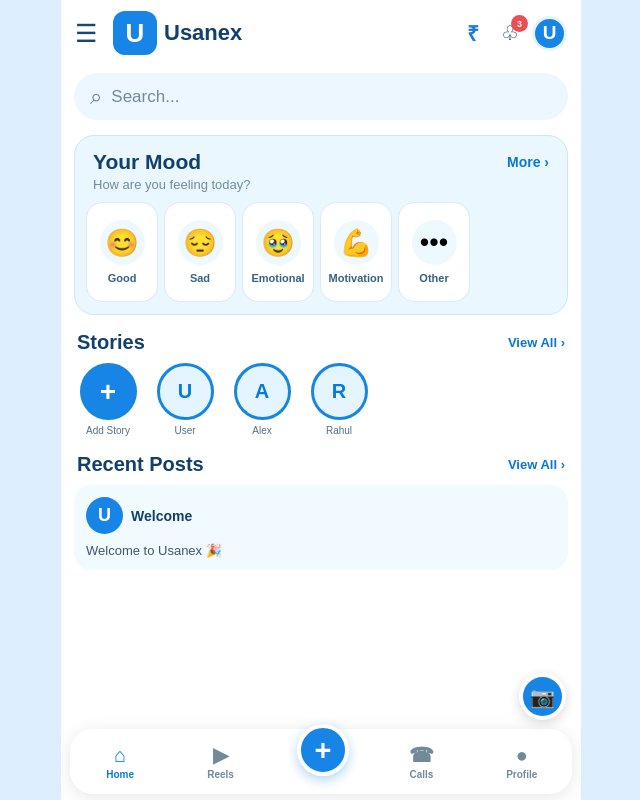
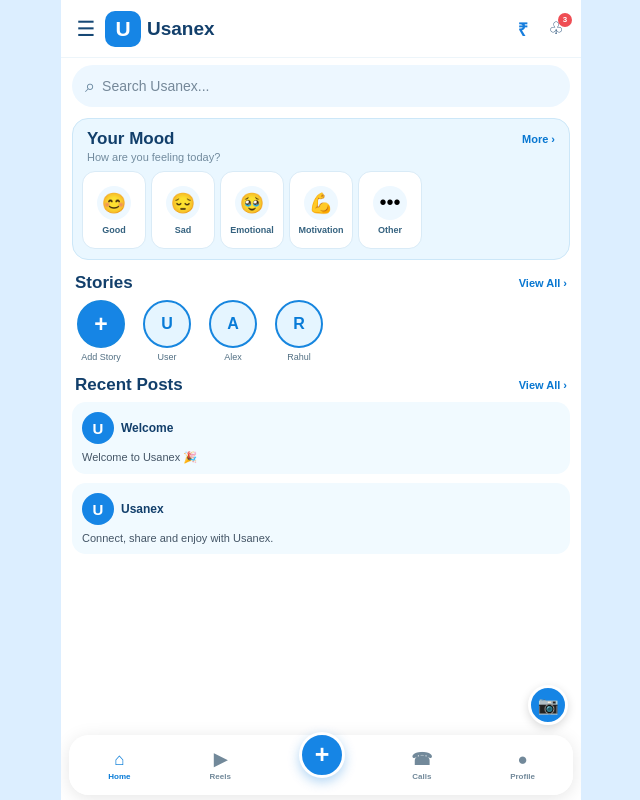
Before and after one commit to uttamv025-AI/Usanex-AI, a plain HTML site: page home.html in a window 1280 px wide. Shown: the whole page, without its empty margins (319-959 px from the left). Drawn offline with Linux system fonts and the light colour scheme.

Commit message:
Update home.html

```diff
--- a/home.html
+++ b/home.html
@@ -1,6 +1,7 @@
 <!DOCTYPE html>
 <html lang="en">
 <head>
+
 <meta charset="UTF-8">
 
 <meta name="viewport"
@@ -14,7 +15,7 @@
 <style>
 
 /* =========================
-   BASIC
+   RESET
 ========================= */
 
 *{
@@ -29,7 +30,7 @@ body{
     width:100%;
     height:100%;
     overflow:hidden;
-    font-family:Arial, sans-serif;
+    font-family:Arial,sans-serif;
     background:#dceeff;
 }
 
@@ -47,7 +48,7 @@ body{
     width:100%;
     max-width:520px;
     height:100vh;
-    background:#ffffff;
+    background:#fff;
     position:relative;
     overflow:hidden;
 }
@@ -58,51 +59,72 @@ body{
 ========================= */
 
 .header{
-    height:66px;
+    height:58px;
+
     display:flex;
     align-items:center;
-    padding:8px 14px;
-    gap:7px;
-    background:#ffffff;
+
+    padding:7px 11px;
+
+    gap:5px;
+
+    background:#fff;
+
+    border-bottom:1px solid #edf5fa;
 }
 
 
 /* MENU */
 
 .menu{
-    width:31px;
-    font-size:25px;
+    width:28px;
+
+    font-size:21px;
+
     color:#164875;
+
     cursor:pointer;
+
     line-height:1;
+
+    text-align:center;
 }
 
 
 /* LOGO */
 
 .logo{
+    flex:1;
+
     display:flex;
     align-items:center;
-    gap:7px;
-    flex:1;
+
+    gap:6px;
 }
 
 .logo-box{
-    width:44px;
-    height:44px;
-    border-radius:12px;
+    width:36px;
+    height:36px;
+
+    border-radius:10px;
+
     background:#1685e5;
-    color:#ffffff;
+
+    color:#fff;
+
     display:flex;
+    align-items:center;
     justify-content:center;
-    align-items:center;
-    font-size:26px;
+
+    font-size:21px;
     font-weight:bold;
 }
 
 .logo-text{
-    font-size:22px;
+    font-size:19px;
+
     font-weight:700;
+
     color:#123f6b;
 }
 
@@ -110,13 +132,17 @@ body{
 /* HEADER BUTTON */
 
 .header-btn{
-    width:30px;
-    height:30px;
+    width:28px;
+    height:28px;
+
     border-radius:50%;
+
     display:flex;
     align-items:center;
     justify-content:center;
+
     cursor:pointer;
+
     position:relative;
 }
 
@@ -125,7 +151,9 @@ body{
 
 .money{
     color:#167ddd;
-    font-size:21px;
+
+    font-size:18px;
+
     font-weight:bold;
 }
 
@@ -134,55 +162,35 @@ body{
 
 .notification{
     color:#123f6b;
-    font-size:20px;
+
+    font-size:17px;
 }
 
 
-/* NOTIFICATION BADGE */
+/* BADGE */
 
 .badge{
     position:absolute;
-    top:-3px;
-    right:-3px;
 
-    background:#ef4d54;
-    color:white;
+    top:-2px;
+    right:-2px;
 
-    width:17px;
-    height:17px;
+    width:14px;
+    height:14px;
 
     border-radius:50%;
 
-    font-size:9px;
+    background:#ef4d54;
+
+    color:#fff;
+
+    font-size:8px;
+
     display:flex;
+    align-items:center;
     justify-content:center;
-    align-items:center;
 
     font-weight:bold;
-}
-
-
-/* PROFILE */
-
-.profile-mini{
-    width:35px;
-    height:35px;
-
-    border-radius:50%;
-
-    background:#1685e5;
-    color:white;
-
-    display:flex;
-    justify-content:center;
-    align-items:center;
-
-    font-size:19px;
-    font-weight:bold;
-
-    border:3px solid #e5f4ff;
-
-    cursor:pointer;
 }
 
 
@@ -191,12 +199,12 @@ body{
 ========================= */
 
 .content{
-    height:calc(100vh - 135px);
+    height:calc(100vh - 123px);
 
     overflow-y:auto;
     overflow-x:hidden;
 
-    padding:7px 13px 100px;
+    padding:7px 11px 90px;
 
     scrollbar-width:none;
 }
@@ -211,36 +219,38 @@ body{
 ========================= */
 
 .search{
-    height:47px;
+    height:42px;
 
-    border-radius:25px;
+    border-radius:22px;
 
     background:#edf7ff;
 
     display:flex;
     align-items:center;
 
-    padding:0 16px;
+    padding:0 13px;
 
-    margin-bottom:15px;
+    margin-bottom:11px;
 }
 
 .search-icon{
-    font-size:22px;
+    font-size:18px;
+
     color:#64849d;
 
-    margin-right:9px;
+    margin-right:7px;
 }
 
 .search input{
+    width:100%;
+
     border:0;
     outline:0;
 
     background:transparent;
 
-    width:100%;
+    font-size:14px;
 
-    font-size:17px;
     color:#345;
 }
 
@@ -258,11 +268,11 @@ body{
 
     border:1px solid #cce7f8;
 
-    border-radius:20px;
+    border-radius:16px;
 
-    padding:14px 11px 12px;
+    padding:10px 9px;
 
-    margin-bottom:16px;
+    margin-bottom:13px;
 }
 
 
@@ -272,13 +282,14 @@ body{
     display:flex;
 
     align-items:center;
+
     justify-content:space-between;
 
-    margin:0 7px 3px;
+    margin:0 5px 2px;
 }
 
 .mood-title{
-    font-size:21px;
+    font-size:17px;
 
     font-weight:bold;
 
@@ -288,7 +299,7 @@ body{
 .more{
     color:#0877d1;
 
-    font-size:14px;
+    font-size:11px;
 
     font-weight:bold;
 
@@ -296,14 +307,14 @@ body{
 }
 
 
-/* MOOD SUBTITLE */
+/* SUBTITLE */
 
 .mood-sub{
-    margin:0 7px 10px;
+    margin:0 5px 8px;
 
     color:#728b9e;
 
-    font-size:13px;
+    font-size:11px;
 }
 
 
@@ -312,7 +323,7 @@ body{
 .mood-list{
     display:flex;
 
-    gap:6px;
+    gap:5px;
 
     overflow-x:auto;
 
@@ -327,21 +338,20 @@ body{
 /* MOOD ITEM */
 
 .mood-item{
-    min-width:72px;
-    height:100px;
+    min-width:64px;
+    height:78px;
 
-    background:#ffffff;
+    background:#fff;
 
     border:1px solid #d9ebf7;
 
-    border-radius:16px;
+    border-radius:13px;
 
     display:flex;
 
     flex-direction:column;
 
     align-items:center;
-
     justify-content:center;
 
     cursor:pointer;
@@ -351,8 +361,8 @@ body{
 /* MOOD EMOJI */
 
 .mood-emoji{
-    width:45px;
-    height:45px;
+    width:34px;
+    height:34px;
 
     border-radius:50%;
 
@@ -363,13 +373,13 @@ body{
     align-items:center;
     justify-content:center;
 
-    font-size:27px;
+    font-size:20px;
 
-    margin-bottom:7px;
+    margin-bottom:5px;
 }
 
 .mood-name{
-    font-size:11px;
+    font-size:9px;
 
     font-weight:bold;
 
@@ -378,20 +388,21 @@ body{
 
 
 /* =========================
-   STORIES
+   SECTION
 ========================= */
 
 .section-head{
     display:flex;
 
-    justify-content:space-between;
     align-items:center;
 
-    margin:7px 3px 9px;
+    justify-content:space-between;
+
+    margin:5px 3px 7px;
 }
 
 .section-title{
-    font-size:20px;
+    font-size:17px;
 
     color:#123f6b;
 
@@ -401,37 +412,36 @@ body{
 .view-all{
     color:#0877d1;
 
+    font-size:11px;
+
     font-weight:bold;
-
-    font-size:13px;
 
     cursor:pointer;
 }
 
 
-/* STORIES */
+/* =========================
+   STORIES
+========================= */
 
 .stories{
     display:flex;
 
-    gap:9px;
+    gap:8px;
 
     overflow-x:auto;
 
     scrollbar-width:none;
 
-    margin-bottom:17px;
+    margin-bottom:13px;
 }
 
 .stories::-webkit-scrollbar{
     display:none;
 }
 
-
-/* STORY */
-
 .story{
-    min-width:68px;
+    min-width:58px;
 
     text-align:center;
 
@@ -439,46 +449,43 @@ body{
 }
 
 .story-circle{
-    width:57px;
-    height:57px;
+    width:48px;
+    height:48px;
 
     border-radius:50%;
 
     background:#e5f5ff;
 
-    border:3px solid #1786df;
+    border:2px solid #1786df;
 
     display:flex;
 
+    align-items:center;
     justify-content:center;
-    align-items:center;
 
     color:#087bd7;
 
-    font-size:20px;
+    font-size:16px;
 
     font-weight:bold;
 
     margin:auto;
 }
 
-
-/* ADD STORY */
-
 .add-story{
     background:#1685e5;
 
-    color:white;
+    color:#fff;
 
-    font-size:28px;
+    font-size:23px;
 }
 
 .story-name{
-    font-size:10px;
+    font-size:9px;
 
     color:#526f83;
 
-    margin-top:5px;
+    margin-top:4px;
 }
 
 
@@ -489,11 +496,11 @@ body{
 .post{
     background:#f1faff;
 
-    border-radius:17px;
+    border-radius:14px;
 
-    padding:12px;
+    padding:10px;
 
-    margin-bottom:12px;
+    margin-bottom:9px;
 }
 
 .post-head{
@@ -501,18 +508,18 @@ body{
 
     align-items:center;
 
-    gap:8px;
+    gap:7px;
 }
 
 .post-avatar{
-    width:37px;
-    height:37px;
+    width:32px;
+    height:32px;
 
     border-radius:50%;
 
     background:#1685e5;
 
-    color:white;
+    color:#fff;
 
     display:flex;
 
@@ -521,7 +528,7 @@ body{
 
     font-weight:bold;
 
-    font-size:18px;
+    font-size:15px;
 }
 
 .post-name{
@@ -529,15 +536,50 @@ body{
 
     color:#123f6b;
 
-    font-size:14px;
+    font-size:12px;
 }
 
 .post-text{
-    margin-top:9px;
+    margin-top:7px;
 
     color:#456;
 
-    font-size:13px;
+    font-size:11px;
+}
+
+
+/* =========================
+   CAMERA
+========================= */
+
+.camera{
+    position:absolute;
+
+    right:13px;
+    bottom:75px;
+
+    width:40px;
+    height:40px;
+
+    border-radius:50%;
+
+    background:#1685e5;
+
+    border:3px solid #fff;
+
+    box-shadow:
+        0 3px 10px rgba(0,0,0,.15);
+
+    display:flex;
+
+    align-items:center;
+    justify-content:center;
+
+    font-size:17px;
+
+    z-index:11;
+
+    cursor:pointer;
 }
 
 
@@ -548,16 +590,16 @@ body{
 .bottom-nav{
     position:absolute;
 
-    left:9px;
-    right:9px;
+    left:8px;
+    right:8px;
 
-    bottom:6px;
+    bottom:5px;
 
-    height:65px;
+    height:60px;
 
-    border-radius:23px;
+    border-radius:20px;
 
-    background:rgba(255,255,255,0.97);
+    background:rgba(255,255,255,.98);
 
     box-shadow:
         0 3px 18px rgba(0,0,0,.10);
@@ -565,7 +607,6 @@ body{
     display:flex;
 
     align-items:center;
-
     justify-content:space-around;
 
     z-index:10;
@@ -575,7 +616,7 @@ body{
 /* NAV ITEM */
 
 .nav-item{
-    width:48px;
+    width:44px;
 
     text-align:center;
 
@@ -583,7 +624,7 @@ body{
 
     cursor:pointer;
 
-    font-size:10px;
+    font-size:8px;
 
     font-weight:bold;
 }
@@ -591,7 +632,7 @@ body{
 .nav-icon{
     display:block;
 
-    font-size:20px;
+    font-size:17px;
 
     margin-bottom:2px;
 }
@@ -602,20 +643,20 @@ body{
 
 
 /* =========================
-   PLUS BUTTON
+   PLUS
 ========================= */
 
 .plus{
-    width:52px;
-    height:52px;
+    width:46px;
+    height:46px;
 
     border-radius:50%;
 
     background:#1685e5;
 
-    color:white;
+    color:#fff;
 
-    font-size:29px;
+    font-size:25px;
 
     display:flex;
 
@@ -625,44 +666,9 @@ body{
     box-shadow:
         0 4px 12px rgba(0,120,220,.3);
 
-    margin-top:-23px;
+    margin-top:-21px;
 
-    border:4px solid white;
-}
-
-
-/* =========================
-   CAMERA
-========================= */
-
-.camera{
-    position:absolute;
-
-    right:15px;
-    bottom:80px;
-
-    width:47px;
-    height:47px;
-
-    border-radius:50%;
-
-    background:#1685e5;
-
-    border:4px solid white;
-
-    box-shadow:
-        0 3px 12px rgba(0,0,0,.15);
-
-    display:flex;
-
-    align-items:center;
-    justify-content:center;
-
-    font-size:20px;
-
-    z-index:11;
-
-    cursor:pointer;
+    border:3px solid #fff;
 }
 
 
@@ -673,27 +679,27 @@ body{
 @media(max-width:360px){
 
     .header{
-        padding:7px 10px;
-        gap:5px;
+        padding:6px 8px;
     }
 
     .logo-box{
-        width:40px;
-        height:40px;
-        font-size:24px;
+        width:34px;
+        height:34px;
+
+        font-size:20px;
     }
 
     .logo-text{
-        font-size:20px;
+        font-size:18px;
     }
 
     .content{
-        padding-left:10px;
-        padding-right:10px;
+        padding-left:9px;
+        padding-right:9px;
     }
 
     .mood-item{
-        min-width:69px;
+        min-width:61px;
     }
 
 }
@@ -703,12 +709,13 @@ body{
    NO OUTER SCROLL
 ========================= */
 
-body,
-html{
+html,
+body{
     overscroll-behavior:none;
 }
 
 </style>
+
 </head>
 
 
@@ -717,9 +724,9 @@ html{
 <div class="app">
 
 
-<!-- ==================================
+<!-- =========================
      HEADER
-================================== -->
+========================= -->
 
 <div class="header">
 
@@ -728,9 +735,7 @@ html{
 
     <div class="menu"
          onclick="openMenu()">
-
         ☰
-
     </div>
 
 
@@ -773,24 +778,13 @@ html{
     </div>
 
 
-    <!-- PROFILE -->
-
-    <div class="profile-mini"
-         onclick="openProfile()"
-         id="miniAvatar">
-
-        U
-
-    </div>
-
-
 </div>
 
 
 
-<!-- ==================================
+<!-- =========================
      CONTENT
-================================== -->
+========================= -->
 
 <div class="content">
 
@@ -805,7 +799,7 @@ html{
 
         <input
             type="text"
-            placeholder="Search..."
+            placeholder="Search Usanex..."
             oninput="searchUsers(this.value)"
         >
 
@@ -813,12 +807,11 @@ html{
 
 
 
-    <!-- ==================================
-         YOUR MOOD
-    ================================== -->
+    <!-- =========================
+         MOOD
+    ========================= -->
 
     <div class="mood">
-
 
         <div class="mood-head">
 
@@ -837,16 +830,12 @@ html{
 
 
         <div class="mood-sub">
-
             How are you feeling today?
-
         </div>
 
 
         <div class="mood-list">
 
-
-            <!-- GOOD -->
 
             <div class="mood-item"
                  onclick="selectMood('Good')">
@@ -862,8 +851,6 @@ html{
             </div>
 
 
-            <!-- SAD -->
-
             <div class="mood-item"
                  onclick="selectMood('Sad')">
 
@@ -877,8 +864,6 @@ html{
 
             </div>
 
-
-            <!-- EMOTIONAL -->
 
             <div class="mood-item"
                  onclick="selectMood('Emotional')">
@@ -894,8 +879,6 @@ html{
             </div>
 
 
-            <!-- MOTIVATION -->
-
             <div class="mood-item"
                  onclick="selectMood('Motivation')">
 
@@ -909,8 +892,6 @@ html{
 
             </div>
 
-
-            <!-- OTHER -->
 
             <div class="mood-item"
                  onclick="selectMood('Other')">
@@ -932,9 +913,9 @@ html{
 
 
 
-    <!-- ==================================
+    <!-- =========================
          STORIES
-    ================================== -->
+    ========================= -->
 
     <div class="section-head">
 
@@ -955,8 +936,6 @@ html{
     <div class="stories">
 
 
-        <!-- ADD STORY -->
-
         <div class="story"
              onclick="addStory()">
 
@@ -971,8 +950,6 @@ html{
         </div>
 
 
-        <!-- STORY 1 -->
-
         <div class="story">
 
             <div class="story-circle">
@@ -986,8 +963,6 @@ html{
         </div>
 
 
-        <!-- STORY 2 -->
-
         <div class="story">
 
             <div class="story-circle">
@@ -1000,8 +975,6 @@ html{
 
         </div>
 
-
-        <!-- STORY 3 -->
 
         <div class="story">
 
@@ -1020,9 +993,9 @@ html{
 
 
 
-    <!-- ==================================
-         RECENT POSTS
-    ================================== -->
+    <!-- =========================
+         POSTS
+    ========================= -->
 
     <div class="section-head">
 
@@ -1040,10 +1013,7 @@ html{
     </div>
 
 
-    <!-- POST -->
-
     <div class="post">
-
 
         <div class="post-head">
 
@@ -1059,11 +1029,30 @@ html{
 
 
         <div class="post-text">
+            Welcome to Usanex 🎉
+        </div>
 
-            Welcome to Usanex 🎉
+    </div>
+
+
+    <div class="post">
+
+        <div class="post-head">
+
+            <div class="post-avatar">
+                U
+            </div>
+
+            <div class="post-name">
+                Usanex
+            </div>
 
         </div>
 
+
+        <div class="post-text">
+            Connect, share and enjoy with Usanex.
+        </div>
 
     </div>
 
@@ -1072,9 +1061,9 @@ html{
 
 
 
-<!-- ==================================
+<!-- =========================
      CAMERA
-================================== -->
+========================= -->
 
 <div class="camera"
      onclick="openCamera()">
@@ -1085,14 +1074,12 @@ html{
 
 
 
-<!-- ==================================
-     BOTTOM NAVIGATION
-================================== -->
+<!-- =========================
+     BOTTOM NAV
+========================= -->
 
 <div class="bottom-nav">
 
-
-    <!-- HOME -->
 
     <div class="nav-item active"
          onclick="goHome()">
@@ -1106,8 +1093,6 @@ html{
     </div>
 
 
-    <!-- REELS -->
-
     <div class="nav-item"
          onclick="openReels()">
 
@@ -1120,8 +1105,6 @@ html{
     </div>
 
 
-    <!-- CREATE -->
-
     <div class="nav-item"
          onclick="createPost()">
 
@@ -1131,8 +1114,6 @@ html{
 
     </div>
 
-
-    <!-- CALLS -->
 
     <div class="nav-item"
          onclick="openCalls()">
@@ -1145,8 +1126,6 @@ html{
 
     </div>
 
-
-    <!-- PROFILE -->
 
     <div class="nav-item"
          onclick="openProfile()">
@@ -1167,38 +1146,26 @@ html{
 
 
 
-<!-- ==================================
-     JAVASCRIPT
-================================== -->
-
 <script>
-
 
 /* =========================
    USER DATA
 ========================= */
 
 let user = {
-
-    name: "User",
-
-    user_id: "",
-
-    mobile: ""
-
+    name:"User",
+    user_id:"",
+    mobile:""
 };
-
 
 try{
 
     const savedUser =
         localStorage.getItem("usanex_user");
 
-
     if(savedUser){
 
-        user =
-            JSON.parse(savedUser);
+        user = JSON.parse(savedUser);
 
     }
 
@@ -1209,25 +1176,8 @@ try{
 }
 
 
-
 /* =========================
-   PROFILE ICON
-========================= */
-
-const firstLetter =
-    (user.name || "U")
-    .charAt(0)
-    .toUpperCase();
-
-
-document.getElementById(
-    "miniAvatar"
-).textContent = firstLetter;
-
-
-
-/* =========================
-   HEADER FUNCTIONS
+   HEADER
 ========================= */
 
 function openMenu(){
@@ -1251,23 +1201,13 @@ function openNotifications(){
 }
 
 
-function openProfile(){
-
-    alert("Profile");
-
-}
-
-
-
 /* =========================
    MOOD
 ========================= */
 
 function selectMood(mood){
 
-    alert(
-        "Mood selected: " + mood
-    );
+    alert("Mood selected: " + mood);
 
 }
 
@@ -1277,7 +1217,6 @@ function showMoreMood(){
     alert("More moods");
 
 }
-
 
 
 /* =========================
@@ -1298,7 +1237,6 @@ function viewStories(){
 }
 
 
-
 /* =========================
    POSTS
 ========================= */
@@ -1310,16 +1248,13 @@ function viewPosts(){
 }
 
 
-
 /* =========================
    SEARCH
 ========================= */
 
 function searchUsers(value){
 
-    if(
-        value.trim() === ""
-    ){
+    if(value.trim() === ""){
 
         return;
 
@@ -1333,7 +1268,6 @@ function searchUsers(value){
 }
 
 
-
 /* =========================
    CAMERA
 ========================= */
@@ -1345,9 +1279,8 @@ function openCamera(){
 }
 
 
-
 /* =========================
-   BOTTOM NAV
+   NAVIGATION
 ========================= */
 
 function goHome(){
@@ -1380,6 +1313,12 @@ function openCalls(){
 }
 
 
+function openProfile(){
+
+    alert("Profile");
+
+}
+
 </script>
 
 </body>
```
